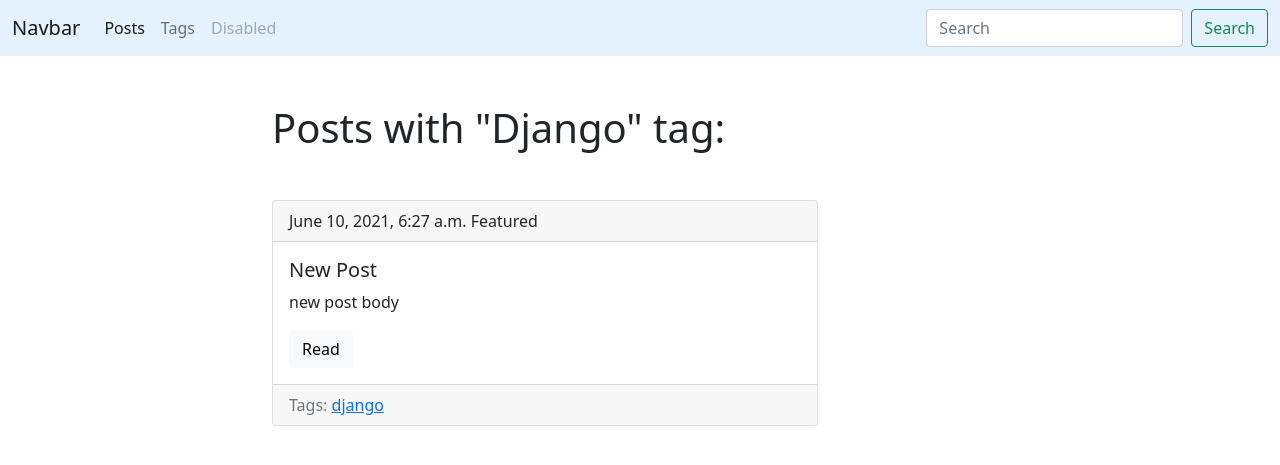
After one commit to UBegimai/BlogEngine-tutorial, a Django app: page /blog/tag/django/ in a window 1280 px wide. The commit adds this page. Shown: the top 465 px of the page. Run offline with Django 3.2, Linux system fonts and the light colour scheme; data comes from the database, SQL or seed files in the repository; both versions use the stored data as it was after the commit.

Commit message:
Создание модели Tag, ManyToMany, includes

```diff
--- a/blog/models.py
+++ b/blog/models.py
@@ -8,6 +8,7 @@ class Post(models.Model):
     title = models.CharField(max_length=150, db_index=True)
     slug = models.SlugField(max_length=150, unique=True)
     body = models.TextField(blank=True, db_index=True)
+    tags = models.ManyToManyField('Tag', blank=True, related_name='posts')
     date_pub = models.DateTimeField(auto_now_add=True)
 
     def get_absolute_url(self):
@@ -15,3 +16,13 @@ class Post(models.Model):
 
     def __str__(self):
         return '{}'.format(self.title)
+
+class Tag(models.Model):
+    title = models.CharField(max_length=50)
+    slug = models.SlugField(max_length=50, unique=True)
+
+    def get_absolute_url(self):
+        return reverse('tag_detail_url', kwargs={'slug': self.slug})
+
+    def __str__(self):
+        return '{}'.format(self.title)
--- /dev/null
+++ b/blog/templates/blog/includes/post_card_template.html
@@ -0,0 +1,18 @@
+
+<div class="card mb-4">
+    <div class="card-header">
+        {{ post.date_pub }}
+      Featured
+    </div>
+    <div class="card-body">
+      <h5 class="card-title">{{ post.title }}</h5>
+      <p class="card-text">{{ post.body|truncatewords:15 }}</p>
+      <a href="{{ post.get_absolute_url }}" class="btn btn-light">Read</a>
+    </div>
+    <div class="card-footer text-muted">
+        Tags:
+        {% for tag in post.tags.all %}
+            <a href="{{ tag.get_absolute_url }}">{{ tag.title }}</a>
+        {% endfor %}
+    </div>
+</div>
--- /dev/null
+++ b/blog/templates/blog/tag_detail.html
@@ -0,0 +1,9 @@
+{% extends 'blog/base_blog.html' %}
+{% block content %}
+    <h1 class="mb-5">Posts with "{{ tag.title|title }}" tag:</h1>
+
+    {% for post in tag.posts.all %}
+        {% include 'blog/includes/post_card_template.html' %}
+    {% endfor %}
+
+{% endblock %}
--- a/blog/urls.py
+++ b/blog/urls.py
@@ -4,4 +4,6 @@ from .views import *
 urlpatterns = [
     path('', posts_list, name='posts_list_url'),
     path('post/<str:slug>/', post_detail, name='post_detail_url'),
+    path('tags/', tags_list, name='tags_list_url'),
+    path('tag/<str:slug>/', tag_detail, name='tag_detail_url'),
 ]
--- a/blog/views.py
+++ b/blog/views.py
@@ -2,7 +2,7 @@ from django.http import HttpResponse
 from django.shortcuts import render
 
 # Create your views here.
-from blog.models import Post
+from blog.models import Post, Tag
 
 
 def posts_list(request):
@@ -12,3 +12,11 @@ def posts_list(request):
 def post_detail(request, slug):
     post = Post.objects.get(slug__iexact=slug)
     return render(request, 'blog/post_detail.html', context={'post': post})
+
+def tags_list(request):
+    tags = Tag.objects.all()
+    return render(request, 'blog/tags_list.html', context={'tags': tags})
+
+def tag_detail(request, slug):
+    tag = Tag.objects.get(slug__iexact=slug)
+    return render(request, 'blog/tag_detail.html', context={'tag': tag})
--- a/templates/base.html
+++ b/templates/base.html
@@ -21,10 +21,10 @@
             <div class="collapse navbar-collapse" id="navbarSupportedContent">
                 <ul class="navbar-nav me-auto mb-2 mb-lg-0">
                     <li class="nav-item">
-                      <a class="nav-link active" href="{% url 'posts_list_url' %}">Blog</a>
+                      <a class="nav-link active" href="{% url 'posts_list_url' %}">Posts</a>
                     </li>
                     <li class="nav-item">
-                      <a class="nav-link" href="#">Link</a>
+                      <a class="nav-link" href="{% url 'tags_list_url' %}">Tags</a>
                     </li>
                     <li class="nav-item">
                         <a class="nav-link disabled" href="#" tabindex="-1" aria-disabled="true">Disabled</a>
```
Also changed, not shown: blog/templates/blog/index.html (+1 -13 lines), blog/templates/blog/tags_list.html (added, +7 -0 lines), blog/migrations/0002_auto_20210610_0805.py (added), db.sqlite3.
